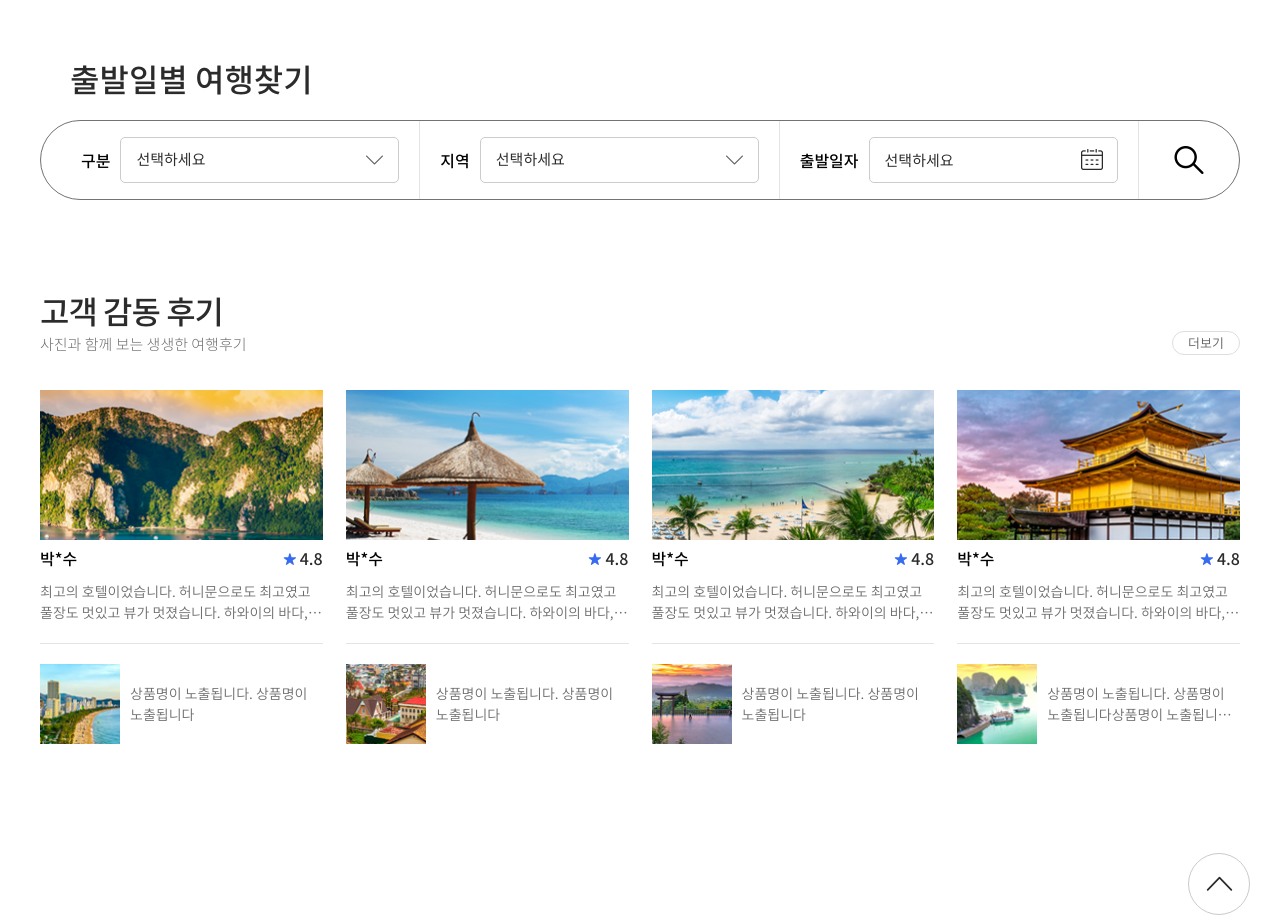
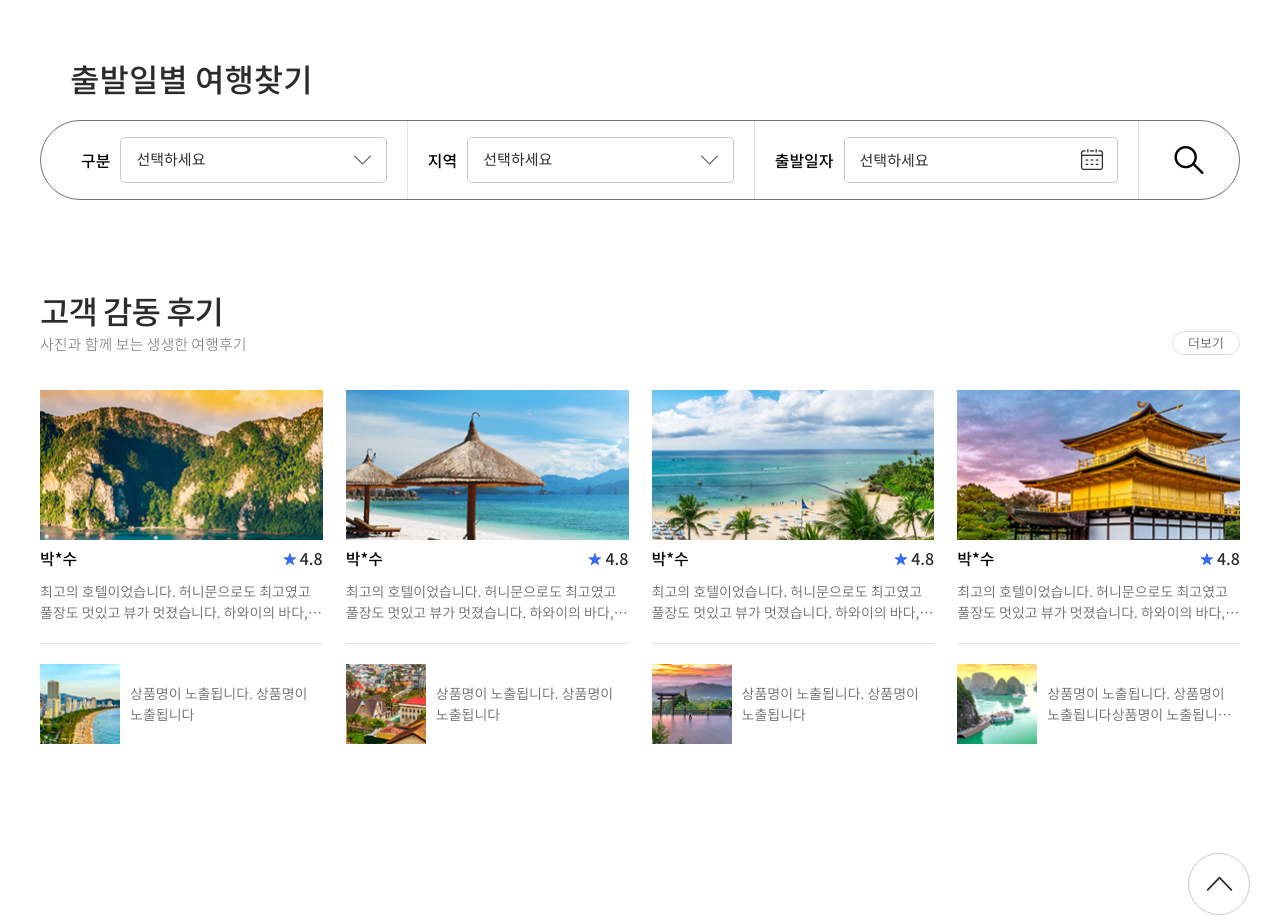
Before and after one commit to kik87827/travel_hyecho, a website: page src/main.html in a window 1280 px wide. Shown: the part 789-1710 px from the top of the page. Drawn offline with nearby package versions, Linux system fonts and the light colour scheme; files that its build step writes are made by us from their sources; files whose address does not match are found by name.

Commit message:
날짜영역 확장장

```diff
--- a/src/assets/css/_main.scss
+++ b/src/assets/css/_main.scss
@@ -48,6 +48,7 @@
 .search_baquette_container{
     border:1px solid #727272; border-radius: 1000px; display:flex; box-sizing: border-box; min-height:80px;
     .form_cols{border-left:1px solid #e4e4e4;  display:flex; align-items: center; flex:1;
+        &.long{flex:0 0 32%;}
         &:first-of-type{border-left:0;}
     }
     .btn_cols{flex:0 0 100px; border-left:1px solid #e4e4e4; display:flex; justify-content: center; align-items: center;}
--- a/src/assets/js/ui.js
+++ b/src/assets/js/ui.js
@@ -1007,7 +1007,6 @@ function responThFunc(targets) {
         const $thisTb = $(this);
         const $thisThText = $thisTb.find(".d_label_text");
         const $thisThCols = $thisTb.find(".d_label_cols");
-        console.log($thisThText, $thisThCols);
         let $thisMaxArray = [];
         $thisThCols.css("flex-basis", "");
 
--- a/src/main.html
+++ b/src/main.html
@@ -102,7 +102,7 @@
                   </div>
                 </div>
               </div>
-              <div class="form_cols">
+              <div class="form_cols long">
                 <div class="baquette_form_item">
                   <div class="baquette_label_cols d_label_cols">
                     <span class="text_node d_label_text">출발일자</span>
```
Also changed, not shown: dist/assets/css/style.css, dist/assets/js/ui.js, dist/main.html.
